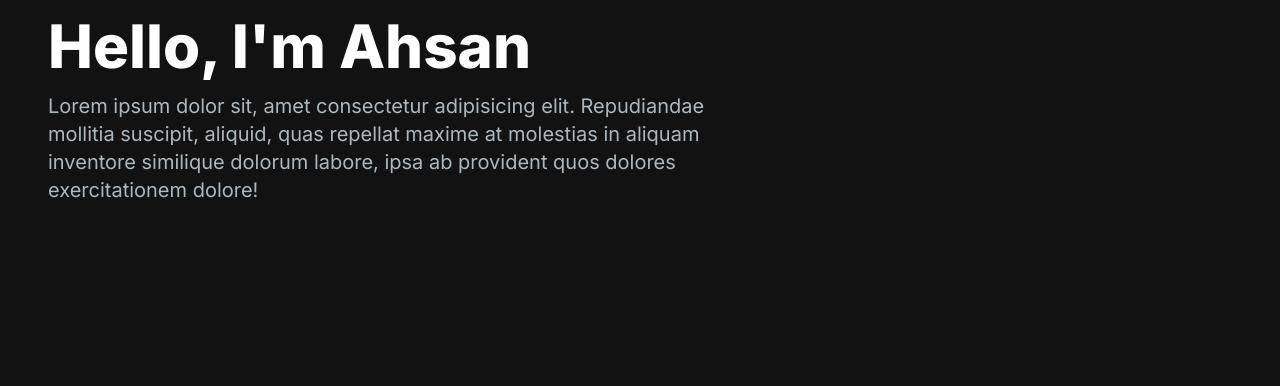
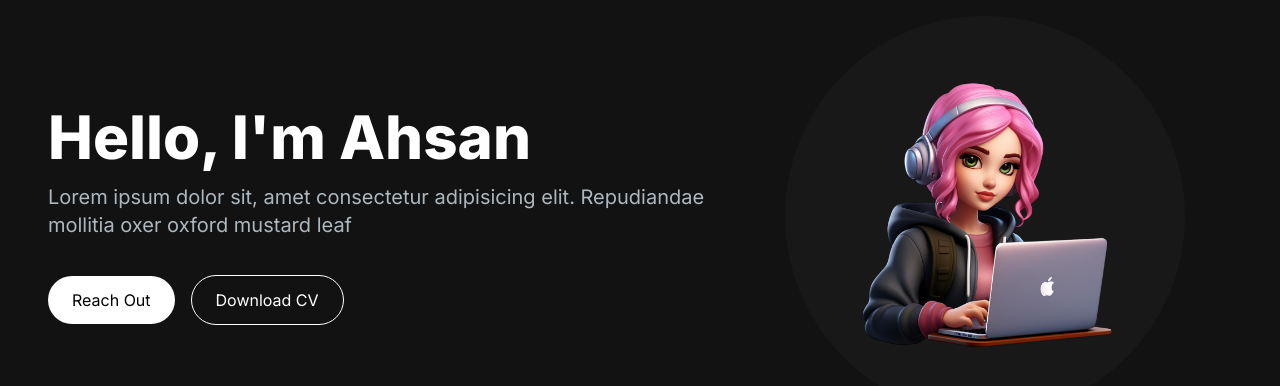
Before and after one commit to Ahsan-Zaidi/Ahsan-dev, a Next.js app: page / in a window 1280 px wide. Shown: the top 386 px of the page. Built offline with nearby package versions, Linux system fonts and the light colour scheme.

Commit message:
hero-section

```diff
--- a/src/app/components/HeroSection.jsx
+++ b/src/app/components/HeroSection.jsx
@@ -1,4 +1,5 @@
-import React from 'react'
+import React from 'react';
+import Image from 'next/image';
 
 const HeroSection = () => {
     return (
@@ -8,12 +9,24 @@
                     <h1 className='text-white mb-4 text-4xl lg:text-6xl font-extrabold'>
                         Hello, I'm Ahsan
                     </h1>
-                    <p className='text-[#ADB7BE] text-lg lg:text-xl'>
-                        Lorem ipsum dolor sit, amet consectetur adipisicing elit. Repudiandae mollitia suscipit, aliquid, quas repellat maxime at molestias in aliquam inventore similique dolorum labore, ipsa ab provident quos dolores exercitationem dolore!
+                    <p className='text-[#ADB7BE] mb-6 text-lg lg:text-xl'>
+                        Lorem ipsum dolor sit, amet consectetur adipisicing elit. Repudiandae mollitia oxer oxford mustard leaf
                     </p>
+                    <div>
+                        <button className='px-6 py-3 rounded-full mr-4 bg-white hover:bg-slate-200 text-black'>Reach Out</button>
+                        <button className='px-6 py-3 rounded-full bg-transparent hover:bg-slate-800 text-white border border-white mt-3'>Download CV</button>
+                    </div>
                 </div>
-                <div className='col-span-5'>
-
+                <div className='col-span-5 place-self-center mt-4 lg:mt-0'>
+                    <div className='rounded-full bg-[#181818] w-[250px] h-[250px] lg:w-[400px] lg:h-[400px] relative'>
+                        <Image
+                            src="/images/hero-image.png"
+                            alt='Hero image'
+                            className='absolute transform -translate-x-1/2 -translate-y-1/2 top-1/2 left-1/2'
+                            width={300}
+                            height={300}
+                        />
+                    </div>
                 </div>
             </div>
         </section>
--- a/src/app/page.js
+++ b/src/app/page.js
@@ -3,8 +3,10 @@
 
 export default function Home() {
   return (
-    <main className="flex min-h-screen flex-col bg-[#121212] container mx-auto px-12 py-4">
-      <HeroSection />
+    <main className="flex min-h-screen flex-col bg-[#121212]">
+      <div className='container mx-auto px-12 py-4'>
+        <HeroSection />
+      </div>
     </main>
   )
 }
```
